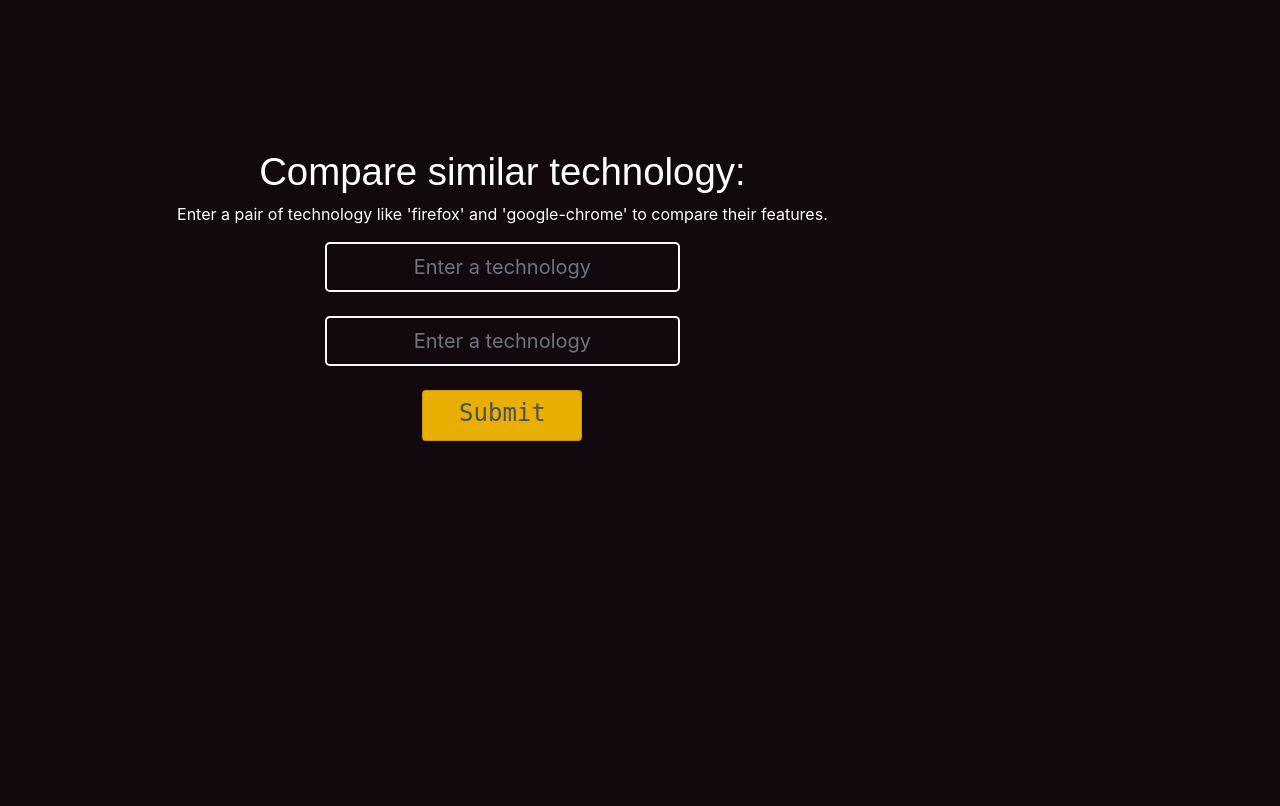
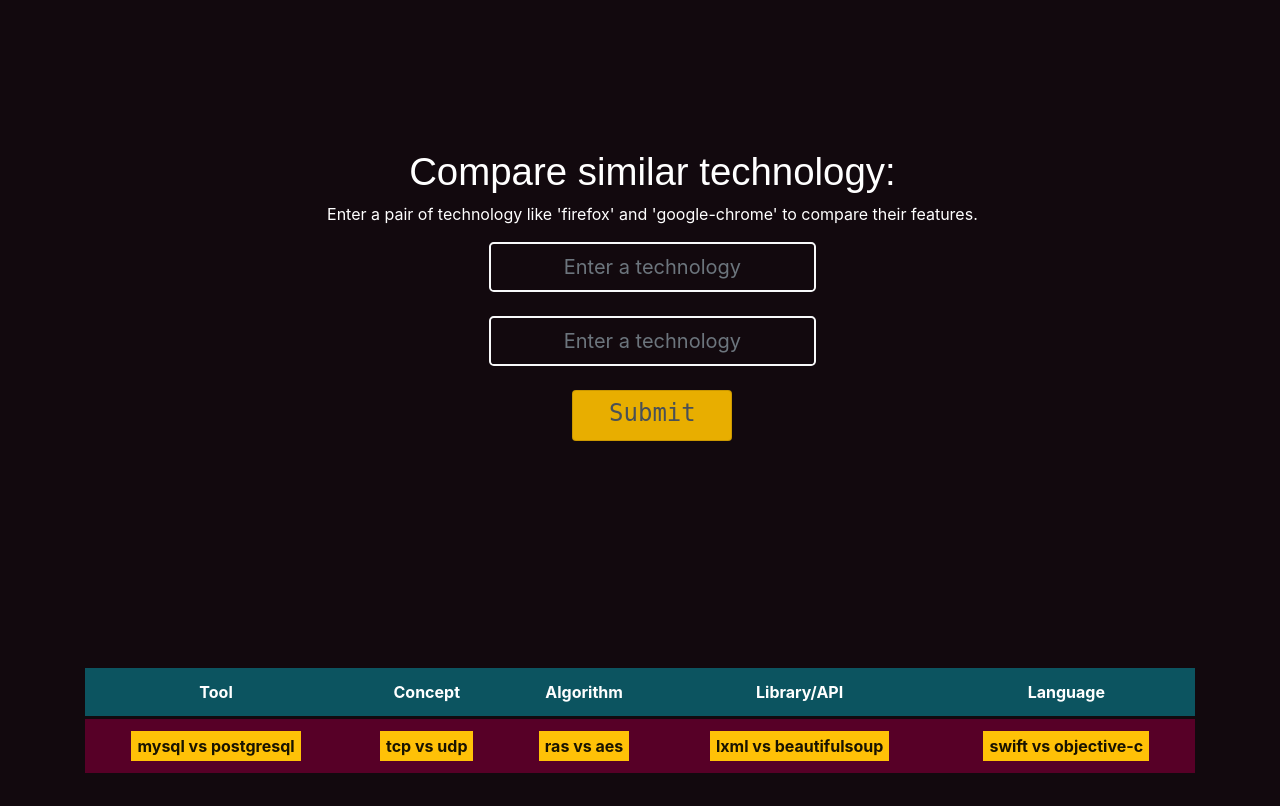
Before and after one commit to hy3440/diffTech, a Django app: page / in a window 1280 px wide. Before the commit the page ends 441 px from the top, so only its background shows below. Run offline with Django 3.2, Linux system fonts and the light colour scheme; lists and menus that the app fills with data are empty; some libraries are stand-ins or nearby versions.

Commit message:
add examples in home page

```diff
--- a/djangotest/templates/home.html
+++ b/djangotest/templates/home.html
@@ -1888,7 +1888,7 @@
     </div -->
     <!--div class="col-1">
     </div-->
-    <div class="col-8 align-items-center">
+    <div class="col-11 align-items-center">
 
     <form action="/tagcomparepost/" method="post">
     {% csrf_token %}
@@ -1903,11 +1903,11 @@
 
         <div class="container">
           <div class="row align-items-center">
-          <div class="col">
+          <div class="col-4">
 
           </div>
 
-          <div class="col-6 align-items-center">
+          <div class="col-4 align-items-center">
 
 
           <input id = "oritags" class="form-control form-control-lg" style = "background-color: rgb(18, 9, 14);border: 2px solid #f8f9fa;color: #f8f9fa;text-align:center;" name = "tag" type="text" placeholder="Enter a technology">
@@ -1915,13 +1915,12 @@
           <input id = "simitags" class="form-control form-control-lg" style = "background-color: rgb(18, 9, 14);border: 2px solid #f8f9fa;color: #f8f9fa;text-align:center;" name = "simi" type="text" placeholder="Enter a technology">
 
           </div>
-          <div class="col">
+          <div class="col-4">
           </div>
         </div>
         </div>
 
         <br>
-
       <div class="container">
       <div class="row d-flex justify-content-center">
         <button  type="submit" class="list-group-item list-group-item-action" style="background-color: #e8ae00;width: 160px;padding-top: 8px;padding-bottom: 4px;padding-left: 4px;padding-right: 4px;text-align: center;margin: auto;"><h5 class = "text-center" style = "font-size: 1.5rem;font-family: monospace;">Submit</h5></button>
@@ -1935,5 +1934,52 @@
   </div>
 </div>
 
+<div class="container">
+  <div class="row align-items-center" style = "margin-top: 40px;">
+    <div class="col">
+    </div>
+    <div class="col-12">
+
+          <br>
+
+          <div class="list-group">
+
+
+                  <table class="table table-hover table-striped" style = "background-color : #5C0029;margin-bottom:2rem;color:#ffffff;border-top:3px solid #12090e;">
+
+                      <tr style = "background-color:#0c5460; ">
+                      <th style = "text-align:center;">Tool</th>
+                      <th style = "text-align:center;">Concept</th>
+                      <th style = "text-align:center;">Algorithm</th>
+                      <th style = "text-align:center;">Library/API</th>
+                      <th style = "text-align:center;">Language</th>
+                      </tr>
+
+                      <tbody>
+
+                            <tr>
+
+                            <th scope="col" style = "text-align:center;border-top:3px solid #12090e"><a type = 'button' href = "{% url 'tagcompare' 'mysql' 'postgresql' %}" style = "color: rgba(0,0,0,.9);background-color: #ffc107;padding-left: 6px;padding-right: 6px;padding-top: 3px;padding-bottom: 3px;">mysql vs postgresql</a></th>
+                            <th scope="col" style = "text-align:center;border-top:3px solid #12090e"><a type = 'button' href = "{% url 'tagcompare' 'tcp' 'udp' %}" style = "color: rgba(0,0,0,.9);background-color: #ffc107;padding-left: 6px;padding-right: 6px;padding-top: 3px;padding-bottom: 3px;">tcp vs udp</a></th>
+                            <th scope="col" style = "text-align:center;border-top:3px solid #12090e"><a type = 'button' href = "{% url 'tagcompare' 'aes' 'ras' %}" style = "color: rgba(0,0,0,.9);background-color: #ffc107;padding-left: 6px;padding-right: 6px;padding-top: 3px;padding-bottom: 3px;">ras vs aes</a></th>
+                            <th scope="col" style = "text-align:center;border-top:3px solid #12090e"><a type = 'button' href = "{% url 'tagcompare' 'beautifulsoup' 'lxml' %}" style = "color: rgba(0,0,0,.9);background-color: #ffc107;padding-left: 6px;padding-right: 6px;padding-top: 3px;padding-bottom: 3px;">lxml vs beautifulsoup</a></th>
+                            <th scope="col" style = "text-align:center;border-top:3px solid #12090e"><a type = 'button' href = "{% url 'tagcompare' 'objective-c' 'swift' %}" style = "color: rgba(0,0,0,.9);background-color: #ffc107;padding-left: 6px;padding-right: 6px;padding-top: 3px;padding-bottom: 3px;">swift vs objective-c</a></th>
+
+
+
+                            </tr>
+
+                      </tbody>
+                   </table>
+
+
+          </div>
+
+    </div>
+    <div class="col">
+    </div>
+  </div>
+</div>
+
 </body>
 </html>
--- a/djangotest/templates/tagpair.html
+++ b/djangotest/templates/tagpair.html
@@ -52,7 +52,6 @@
   </div>
 </div>
 
-</div>
 
 
 {% endblock %}
```
